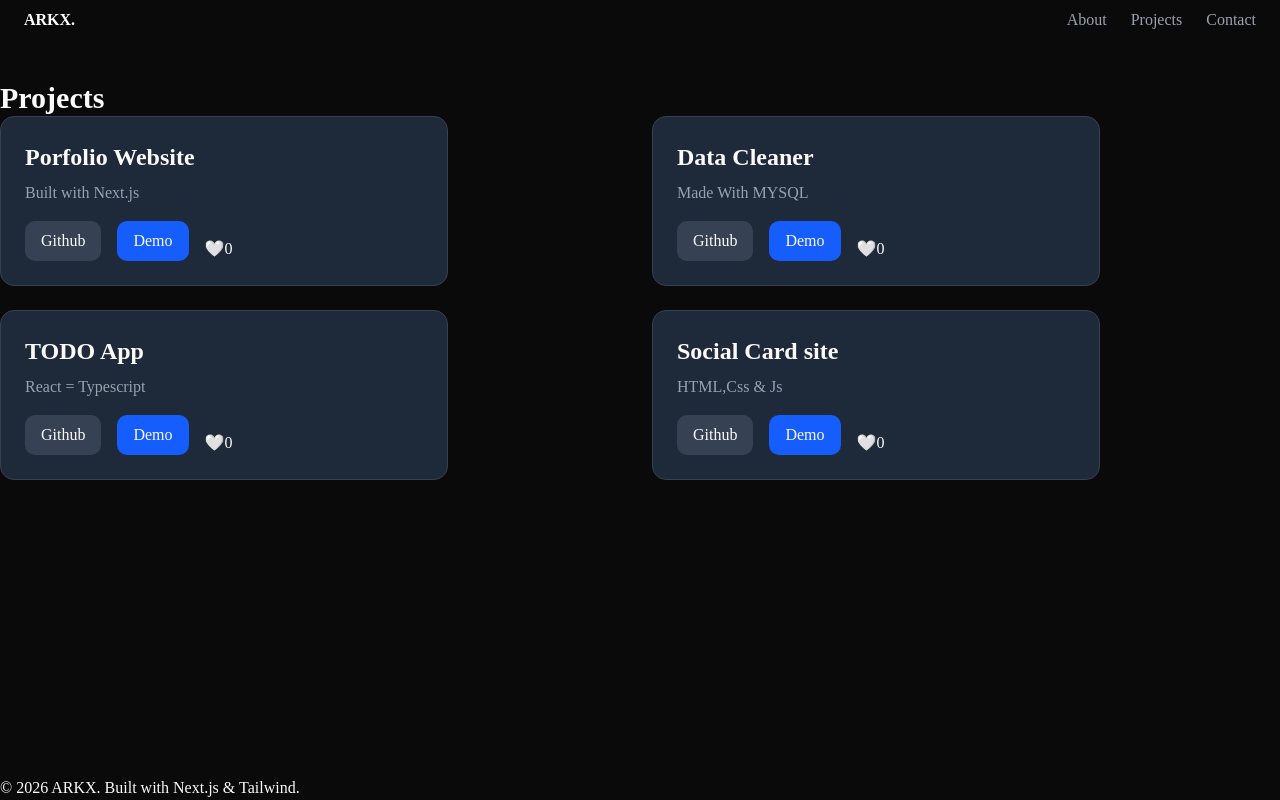
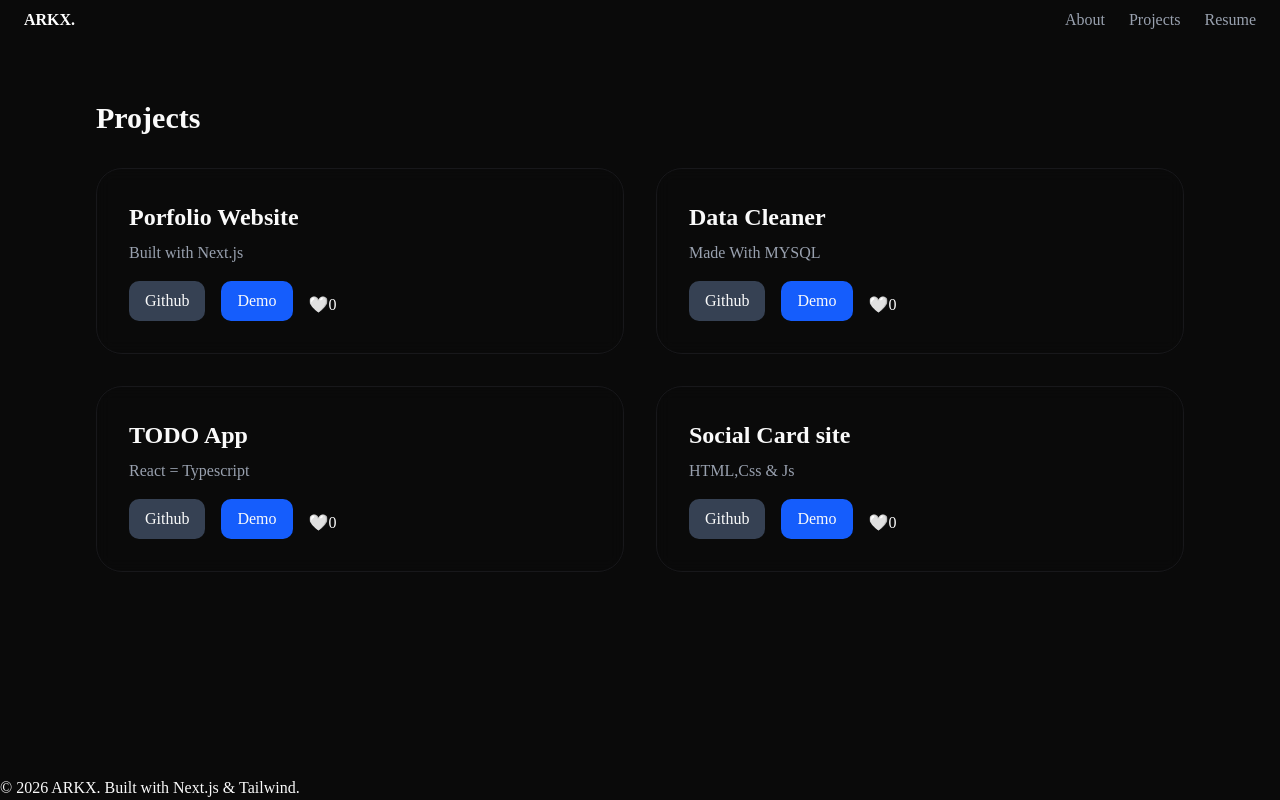
Before and after one commit to ammarsiddiqui0/arkx, a Next.js app: page /projects in a window 1280 px wide. Built offline with nearby package versions, Linux system fonts and the light colour scheme.

Commit message:
polish stage
yet another polish stage

```diff
--- /dev/null
+++ b/app/resume/page.tsx
@@ -0,0 +1,11 @@
+import Projects from "@/components/resume/Resume";
+
+export const metadata = {
+    title: "Resume | Arkx",
+};
+
+export default function ResumePage() {
+    return (
+        <Resume />
+    )
+}
--- a/components/about/AboutIntro.tsx
+++ b/components/about/AboutIntro.tsx
@@ -35,7 +35,7 @@ const interests = [
 
 function AboutIntro() {
     return (
-        <Card className="h-full flex flex-col space-y-10">
+        <Card className="h-full flex flex-col space-y-10 hover:border-white/10">
             <div>
                 <h1 className="text-5xl font-bold">
                     Ark
--- a/components/about/Links.tsx
+++ b/components/about/Links.tsx
@@ -65,8 +65,8 @@ const links = [
 
 function Links() {
     return (
-        <Card className="h-full flex flex-col">
-            <div className="">
+        <Card className="h-full flex flex-col hover:border-white/10">
+            <div className="text-zinc-600">
                 Links
             </div>
             <div className="mt-6 flex flex-wrap gap-4">
--- a/components/about/Skills.tsx
+++ b/components/about/Skills.tsx
@@ -22,8 +22,8 @@ const tools = [
 
 function Skills() {
     return(
-        <Card className="h-full flex flex-col space-y-6">
-            <div className="">
+        <Card className="h-full flex flex-col space-y-6 hover:border-white/10">
+            <div className="text-zinc-600">
                 Skills
             </div>
             <div className="flex flex-wrap gap-4">
@@ -36,7 +36,7 @@ function Skills() {
 
             <div className="border-t w-full border-zinc-900" />
 
-            <div className="">
+            <div className="text-zinc-600">
                 Tools
             </div>
             <div className="flex flex-wrap gap-4">
--- a/components/navbar/Navbar.tsx
+++ b/components/navbar/Navbar.tsx
@@ -34,7 +34,7 @@ function Navbar() {
                 <div className="hidden md:flex gap-6">
                         <NavLink label="About" href="/about" />
                         <NavLink label="Projects" href="/projects" />
-                        <NavLink label="Contact" href="#contact" />
+                        <NavLink label="Resume" href="#resume" />
                 </div>
 
                 {/* Mobile button */}
@@ -53,7 +53,7 @@ function Navbar() {
                     <div className="fixed left-0 top-16 w-full flex flex-col gap-4 px-6 py-4 md:hidden">
                         <NavLink label="About" href="#about" />
                         <NavLink label="Projects" href="#project" />
-                        <NavLink label="Contact" href="#contact" />
+                        <NavLink label="Resume" href="#resume" />
                     </div>
                 )
             }
--- a/components/projects/ProjectCard.tsx
+++ b/components/projects/ProjectCard.tsx
@@ -1,4 +1,4 @@
-
+import Card from "@/components/ui/Card";
 
 type Project = {
     id: number;
@@ -7,47 +7,99 @@ type Project = {
     github: string;
     demo: string;
     likes: number;
-}
+};
 
 type ProjectCardProps = {
     project: Project;
     onLike: () => void;
-}
+};
 
 function ProjectCard({
     project,
     onLike,
-}: ProjectCardProps
-    ) {
+}: ProjectCardProps) {
     return (
-        <div className="border border-gray-700 rounded-xl p-6 max-w-md bg-gray-800 hover:border-blue-900 transition">
+        <div className="relative group">
+
+            {/* Geometric shape */}
+            <div className="
+                absolute
+                -right-6
+                -top-6
+                w-28
+                h-28
+                rounded-full
+                border-2
+                border-emerald-400
+                opacity-0
+                group-hover:opacity-70
+                group-hover:rotate-180
+                transition-all
+                duration-1000
+                z-0
+            " />
+
+            {/* Card */}
+            <Card className="
+                relative
+                z-10
+                p-6
+                hover:border-zinc-700/50
+                bg-black-900/10
+                backdrop-blur-sm
+                transition-all
+                duration-300
+            ">
                 <h2 className="text-2xl font-bold mb-2">
                     {project.title}
                 </h2>
+
                 <p className="text-gray-400 mt-2">
                     {project.description}
                 </p>
+
                 <div className="flex gap-4 mt-4">
+
                     <a
                         href={project.github}
-                    className="bg-gray-700 px-4 py-2 rounded-lg hover:bg-gray-500 transition"
+                        className="
+                            bg-gray-700
+                            px-4
+                            py-2
+                            rounded-lg
+                            hover:bg-gray-500
+                            transition
+                        "
                     >
                         Github
                     </a>
+
                     <a
                         href={project.demo}
-                    className="bg-blue-600 px-4 py-2 rounded-lg hover:bg-blue-500 transition"
+                        className="
+                            bg-blue-600
+                            px-4
+                            py-2
+                            rounded-lg
+                            hover:bg-blue-500
+                            transition
+                        "
                     >
                         Demo
                     </a>
+
                     <button
                         onClick={onLike}
-                    className="mt-4"
+                        className="mt-2"
                     >
                         🤍{project.likes}
                     </button>
+
                 </div>
+            </Card>
+
         </div>
-    )
+    );
 }
-export default ProjectCard
+
+export default ProjectCard;
--- a/components/projects/Projects.tsx
+++ b/components/projects/Projects.tsx
@@ -19,12 +19,12 @@ function Projects() {
     }
 
     return (
-        <section className="py-20">
+        <section className="max-w-7xl mx-auto px-24 pt-25 pb-16 space-y-8">
             <SectionHeading>
                 Projects
             </SectionHeading>
 
-            <div className="grid grid-cols-1 md:grid-cols-2 gap-6">
+            <div className="grid grid-cols-1 md:grid-cols-2 gap-8">
                 {
                     projectList.map((project) => (
                         <ProjectCard
--- a/components/Contact.tsx
+++ b/components/resume/Resume.tsx
@@ -1,8 +1,8 @@
-export default function Contact() {
+export default function Resume() {
     return (
         <section>
             <h3>
-                Contact
+                Resume
             </h3>
         </section>
     )
```
Lines whose indentation alone changed are shown as unchanged.
